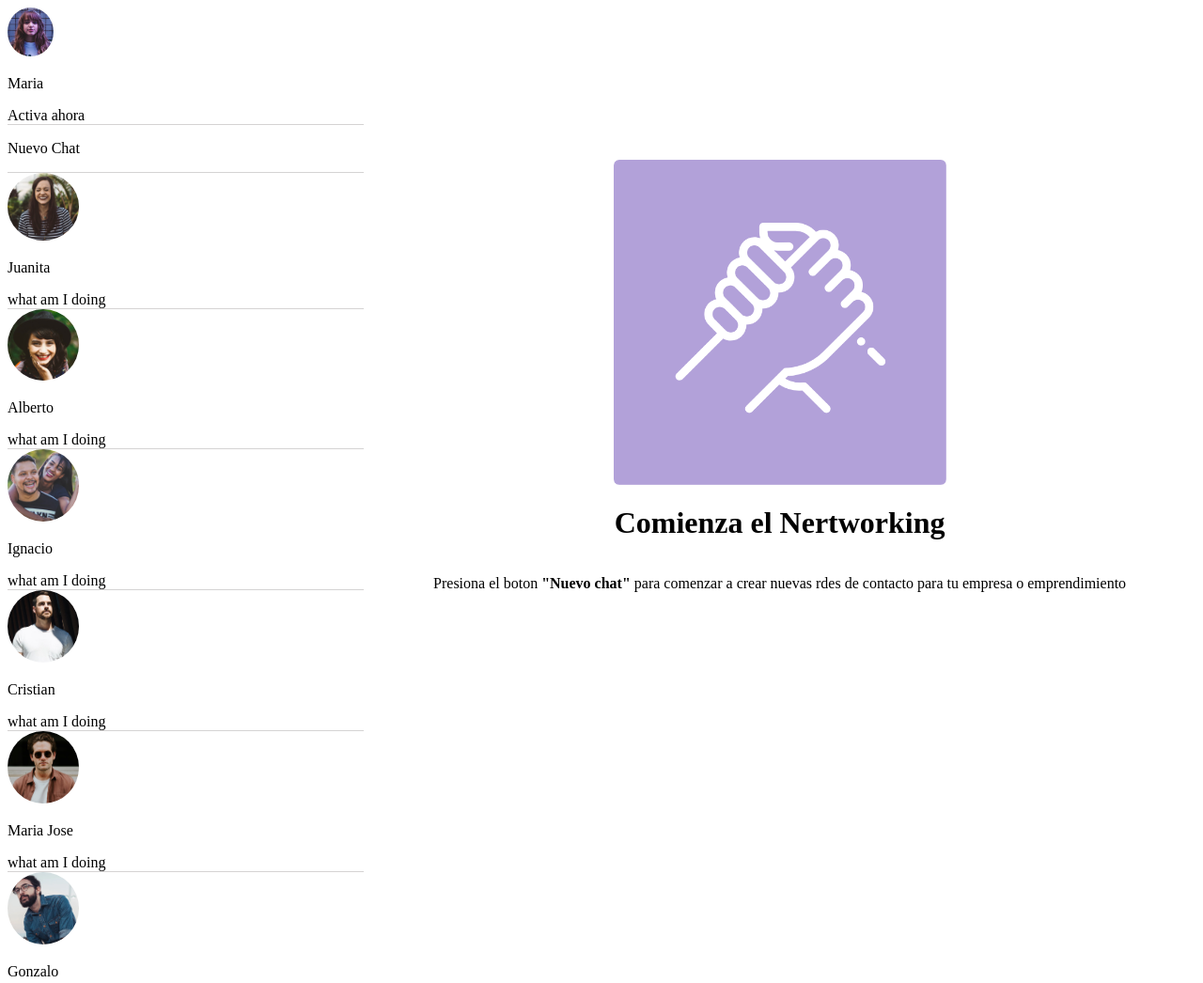
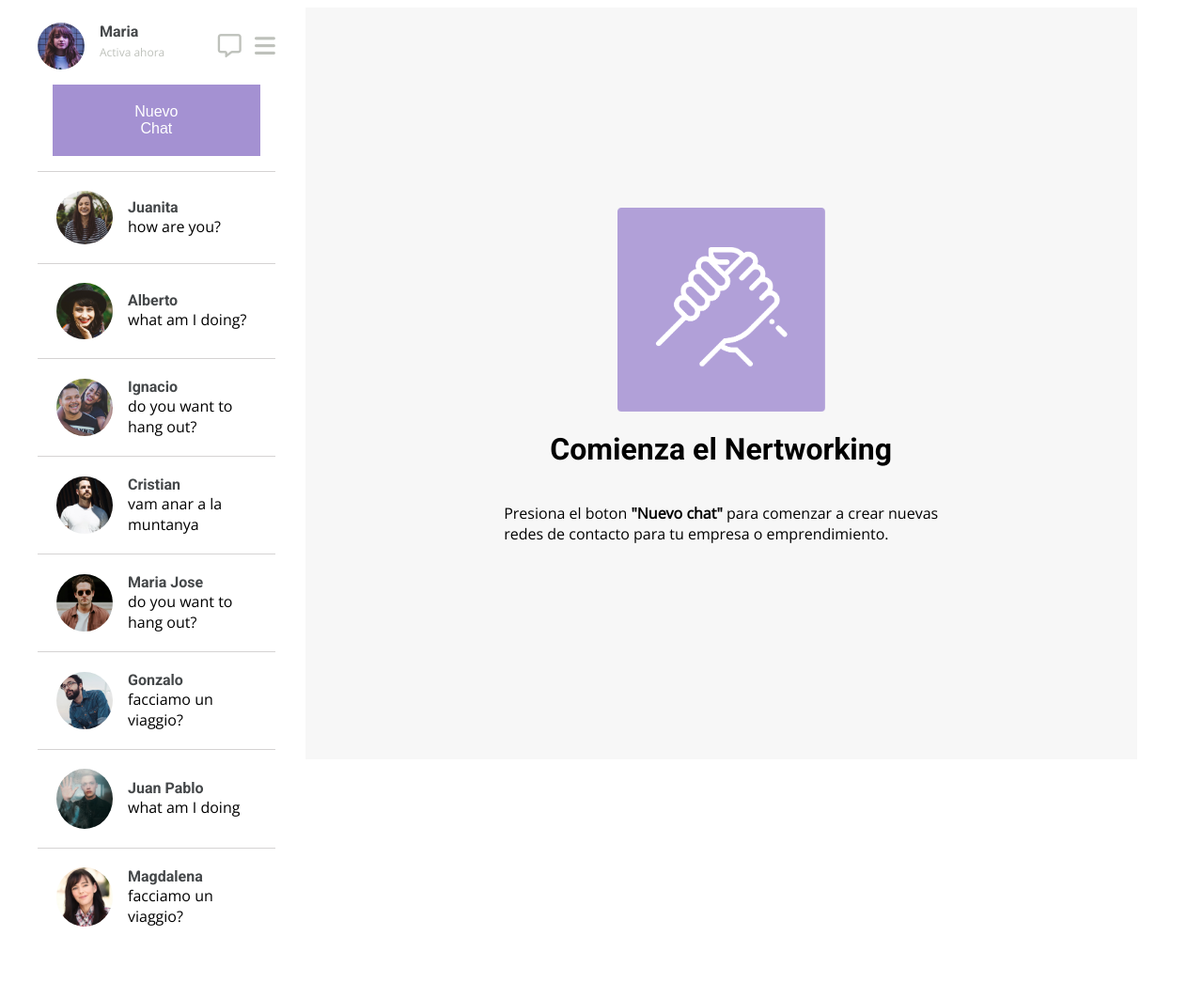
Before and after one commit to MaryangelaJaimes/mensajeria, a plain HTML site: page index.html in a window 1280 px wide. Shown: the top 1046 px of the page at 94% size. After the commit the page ends 1006 px from the top, so only its background shows below. Drawn offline with nearby package versions, Linux system fonts and the light colour scheme.

Commit message:
cambios estilos

```diff
--- a/assets/css/style.css
+++ b/assets/css/style.css
@@ -1,10 +1,14 @@
+@import url("https://fonts.googleapis.com/css2?family=Open+Sans&family=Roboto:wght@700&display=swap");
+
 .main-container {
   display: flex;
   height: 100vh;
+  font-family: "Open Sans", sans-serif;
 }
 
 .sidebar {
-  width: 30%;
+  width: 20%;
+  padding: 1rem 2rem;
 }
 
 .chat-container {
@@ -13,10 +17,60 @@
   flex-direction: column;
   justify-content: center;
   align-items: center;
+  background-color: #f7f7f7;
 }
 
+.linea {
+  font-size: 12px;
+  color: #bec1bb;
+}
+.text {
+  font-size: 16px;
+  font-family: "Roboto", sans-serif;
+  color: #444749;
+  margin: 0;
+}
+
+.bold {
+  font-family: "Roboto", sans-serif;
+}
+
+.profile {
+  display: flex;
+  justify-content: space-between;
+  align-items: center;
+}
+
+.profile-info {
+  display: flex;
+  gap: 1rem;
+}
+
+.iconos :first-child {
+  font-size: 25px;
+  margin-right: 10px;
+}
+
+.iconos-1 {
+  font-size: 25px;
+}
 .conversation {
+  display: flex;
+  align-items: center;
+  gap: 1rem;
   border-top: 1px solid rgb(213, 211, 211);
+  padding: 20px;
+}
+.new-conversation {
+  padding: 1em;
+  text-align: center;
+}
+.button {
+  font-size: 16px;
+  padding: 20px 80px;
+  background-color: #a491d2;
+  border: none;
+  color: #fff;
 }
 
 .rounded {
--- a/index.html
+++ b/index.html
@@ -4,6 +4,9 @@
 <head>
     <meta charset="UTF-8">
     <meta name="viewport" content="width=device-width, initial-scale=1.0">
+    <link rel="stylesheet" href="https://cdnjs.cloudflare.com/ajax/libs/font-awesome/6.4.2/css/all.min.css"
+        integrity="sha512-z3gLpd7yknf1YoNbCzqRKc4qyor8gaKU1qmn+CShxbuBusANI9QpRohGBreCFkKxLhei6S9CQXFEbbKuqLg0DA=="
+        crossorigin="anonymous" referrerpolicy="no-referrer" />
     <link rel="stylesheet" href="./assets/css/style.css">
     <title>Mensajeria</title>
 </head>
@@ -12,60 +15,84 @@
     <div class="main-container">
         <div class="sidebar">
             <div class="profile">
-                <img src="./assets/img/maria.jpg" class="rounded" width="13%" alt="">
-                <p>Maria</p>
-                <span>Activa ahora</span>
-            </div>
-            <div class="new conversation">
-                <p>Nuevo Chat</p>
+                <div class="profile-info">
+                    <img src="./assets/img/maria.jpg" class="rounded" width="50" height="50" alt="">
+                    <div class="profile-name">
+                        <p class="text">Maria</p>
+                        <span class="linea"> Activa ahora</span>
+                    </div>
+                </div>
+                <div class="iconos">
+                    <i class="fa-regular fa-message" style="color: #bec1bb;"></i>
+                    <i class="fa-solid fa-bars iconos-1" style="color: #bec1bb;"></i>
+                </div>
 
             </div>
-            <div class="conversation">
-                <img src="./assets/img/img1.jpg" class="rounded" width="20%" alt="Juanita">
-                <p>Juanita</p>
-                <span>what am I doing</span>
+            <div class="new-conversation">
+                <button class="button">Nuevo Chat</button>
             </div>
             <div class="conversation">
-                <img src="./assets/img/img2.jpg" class="rounded" width="20%" alt="">
-                <p>Alberto</p>
-                <span>what am I doing</span>
+                <img src="./assets/img/img1.jpg" class="rounded" width="60" alt="Juanita">
+                <div class="conversation-info">
+                    <p class="text">Juanita</p>
+                    <span>how are you?</span>
+                </div>
             </div>
             <div class="conversation">
-                <img src="./assets/img/img3.jpg" class="rounded" width="20%" alt="">
-                <p>Ignacio</p>
-                <span>what am I doing</span>
+                <img src="./assets/img/img2.jpg" class="rounded" width="60" alt="">
+                <div class="conversation-info">
+                    <p class="text">Alberto</p>
+                    <span>what am I doing?</span>
+                </div>
             </div>
             <div class="conversation">
-                <img src="./assets/img/img4.jpg" class="rounded" width="20%" alt="">
-                <p>Cristian</p>
-                <span>what am I doing</span>
+                <img src="./assets/img/img3.jpg" class="rounded" width="60" alt="">
+                <div class="conversation-info">
+                    <p class="text">Ignacio</p>
+                    <span>do you want to hang out?</span>
+                </div>
             </div>
             <div class="conversation">
-                <img src="./assets/img/img5.jpg" class="rounded" width="20%" alt="">
-                <p>Maria Jose</p>
-                <span>what am I doing</span>
+                <img src="./assets/img/img4.jpg" class="rounded" width="60" alt="">
+                <div class="conversation-info">
+                    <p class="text">Cristian</p>
+                    <span>vam anar a la muntanya</span>
+                </div>
             </div>
             <div class="conversation">
-                <img src="./assets/img/img6.jpg" class="rounded" width="20%" alt="">
-                <p>Gonzalo</p>
-                <span>what am I doing</span>
+                <img src="./assets/img/img5.jpg" class="rounded" width="60" alt="">
+                <div class="conversation-info">
+                    <p class="text">Maria Jose</p>
+                    <span>do you want to hang out?</span>
+                </div>
             </div>
             <div class="conversation">
-                <img src="./assets/img/img7.jpg" class="rounded" width="20%" alt="">
-                <p>Juan Pablo</p>
-                <span>what am I doing</span>
+                <img src="./assets/img/img6.jpg" class="rounded" width="60" alt="">
+                <div class="conversation-info">
+                    <p class="text">Gonzalo</p>
+                    <span class="text-chat">facciamo un viaggio?</span>
+                </div>
             </div>
             <div class="conversation">
-                <img src="./assets/img/img8.jpg" class="rounded" width="20%" alt="">
-                <p>Magdalena</p>
-                <span>what am I doing</span>
+                <img src="./assets/img/img7.jpg" class="rounded" width="60" alt="">
+                <div class="conversation-info">
+                    <p class="text">Juan Pablo</p>
+                    <span>what am I doing</span>
+                </div>
+            </div>
+            <div class="conversation">
+                <img src="./assets/img/img8.jpg" class="rounded" width="60" alt="">
+                <div class="conversation-info">
+                    <p class="text">Magdalena</p>
+                    <span>facciamo un viaggio?</span>
+                </div>
             </div>
         </div>
         <div class="chat-container">
-            <img src="./assets/img/hand.png" width="40%" alt="">
-            <h1>Comienza el Nertworking</h1>
-            <p>Presiona el boton <strong>"Nuevo chat"</strong> para comenzar a crear nuevas rdes de contacto para tu
-                empresa o emprendimiento</p>
+            <img src="./assets/img/hand.png" width="25%" alt="">
+            <h1 class="bold">Comienza el Nertworking</h1>
+            <p>Presiona el boton <strong>"Nuevo chat"</strong> para comenzar a crear nuevas <br> redes de contacto
+                para tu empresa o emprendimiento.</p>
 
         </div>
     </div>
```
